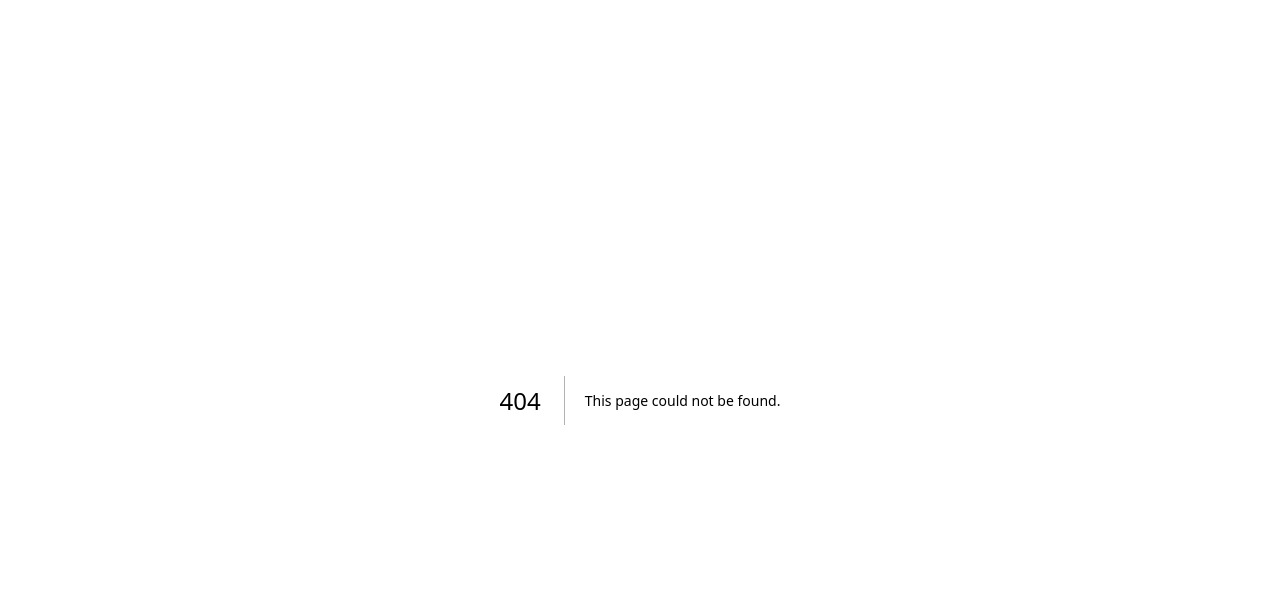
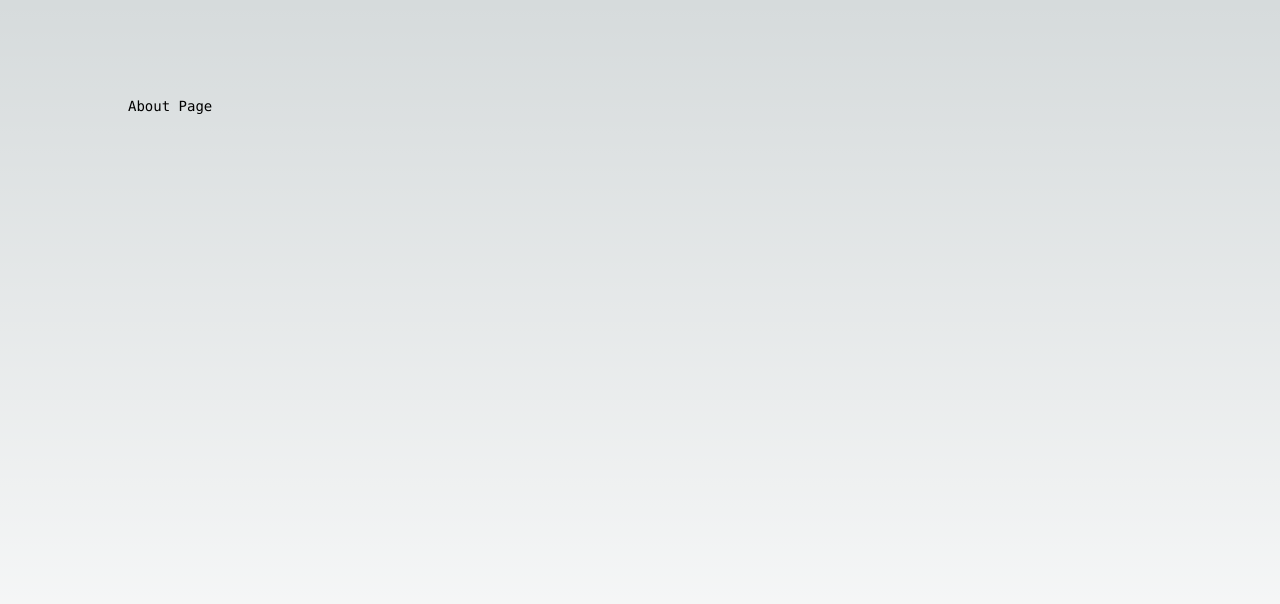
Before and after one commit to frankieian/music-history-website, a Next.js app: page /about in a window 1280 px wide. Before the commit this address had no page. Shown: the top 604 px of the page. Built offline with nearby package versions, Linux system fonts and the light colour scheme.

Commit message:
add about page

```diff
--- /dev/null
+++ b/src/app/about/page.tsx
@@ -0,0 +1,11 @@
+import Image from 'next/image'
+
+export default function About() {
+    return (
+        <main className="flex min-h-screen flex-col items-center justify-between p-24">
+          <div className="z-10 max-w-5xl w-full items-center justify-between font-mono text-sm lg:flex">
+           <h1> About Page</h1>
+          </div>
+        </main>
+      )
+}
```
